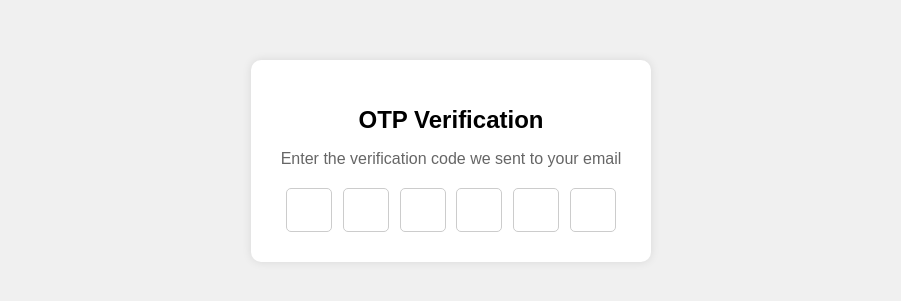
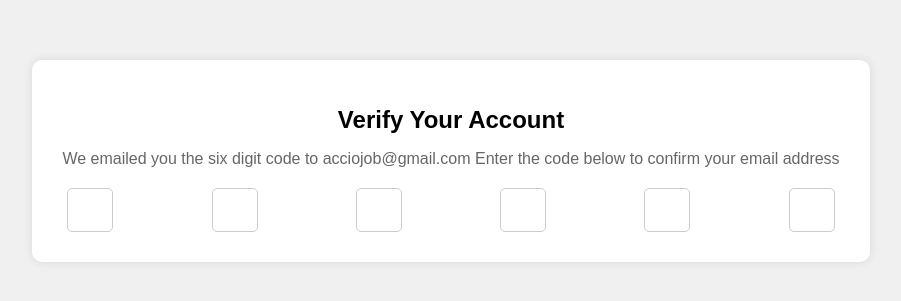
Before and after one commit to acciojob/OTP-Djazz22, a website: page main.html in a window 1280 px wide. Shown: the part 239-540 px from the top of the page, without its empty margins (189-1090 px from the left). Drawn offline with Linux system fonts and the light colour scheme.

Commit message:
created a submission

```diff
--- a/main.html
+++ b/main.html
@@ -10,8 +10,8 @@
 
 <body>
     <div class="container">
-        <h1 id="verification_heading">OTP Verification</h1>
-        <p id="verification_subtext">Enter the verification code we sent to your email</p>
+        <h1 id="verification_heading">Verify Your Account </h1>
+        <p id="verification_subtext">We emailed you the six digit code to acciojob@gmail.com Enter the code below to confirm your email address</p>
         <div class="code-container">
             <input type="text" class="code" maxlength="1">
             <input type="text" class="code" maxlength="1">
```
